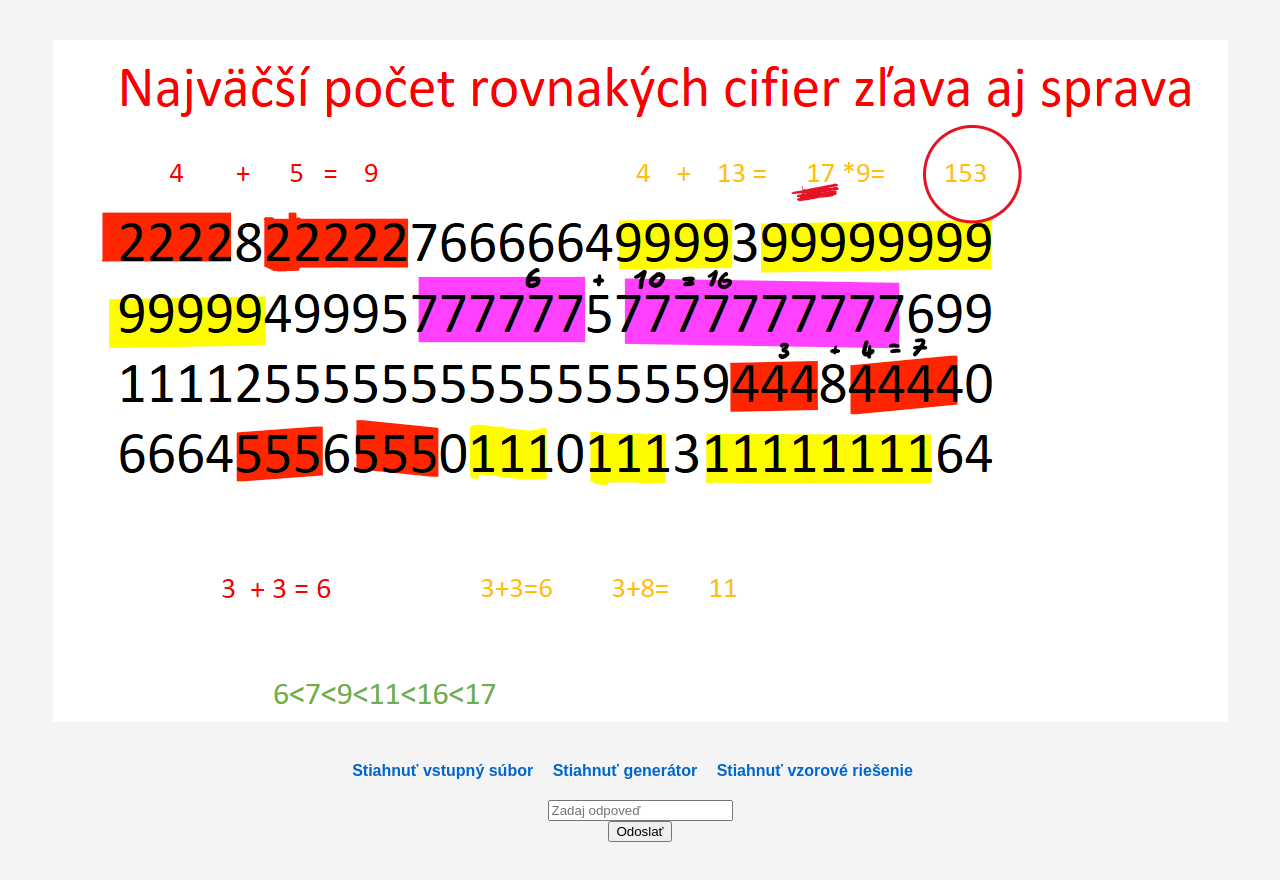
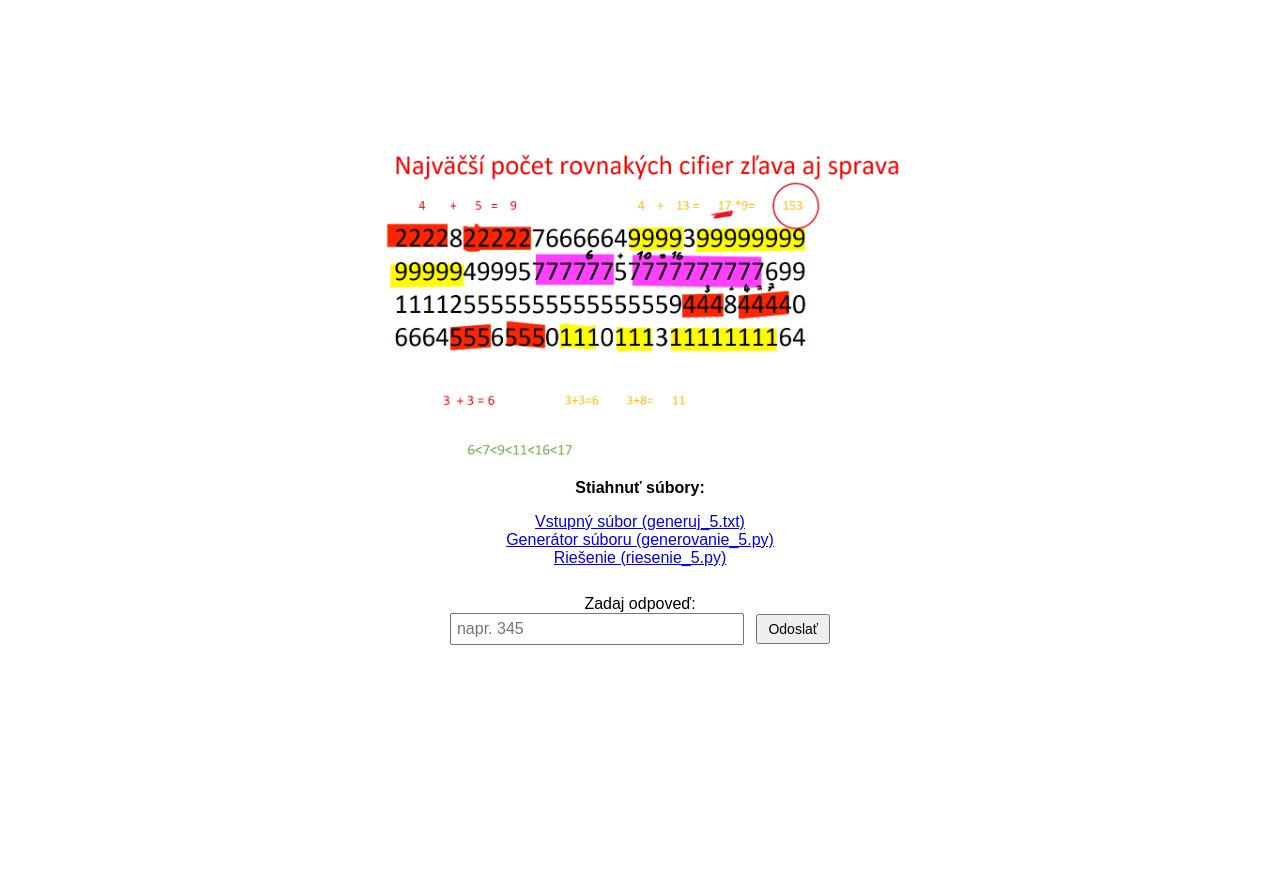
Before and after one commit to Zoldy9/zoznamiky-infomix, a plain HTML site: page 45577/index.html in a window 1280 px wide. After the commit the page ends 800 px from the top, so only its background shows below. Drawn offline with Linux system fonts and the light colour scheme.

Commit message:
Update index.html

```diff
--- a/45577/index.html
+++ b/45577/index.html
@@ -2,67 +2,99 @@
 <html lang="sk">
 <head>
     <meta charset="UTF-8">
-  <title>Úloha 5</title>
+    <title>INFOMIX – Úloha 5</title>
     <style>
-    body {
+        html, body {
+            font-family: Arial, sans-serif;
             margin: 0;
-      padding: 40px;
-      font-family: sans-serif;
-      background-color: #f4f4f4;
+            padding: 0;
+            overflow: hidden;
+            width: 100vw;
+            height: 100vh;
+        }
+        .container {
+            box-sizing: border-box;
+            width: 100%;
+            height: 100%;
+            padding: 20px;
             display: flex;
             flex-direction: column;
+            justify-content: center;
             align-items: center;
-      height: 100vh;
-      overflow: hidden;
+        }
+        .section {
+            margin-bottom: 12px;
+            text-align: center;
+        }
+        #next-task {
+            display: none;
+            margin-top: 10px;
+            padding: 8px;
+            border: 1px solid #ccc;
+            background-color: #f3f3f3;
+        }
+        input[type="text"] {
+            font-size: 16px;
+            padding: 5px;
+            width: 280px;
+        }
+        button {
+            padding: 5px 10px;
+            font-size: 14px;
+            margin-left: 8px;
         }
         img {
             max-width: 100%;
-      height: auto;
-      margin-bottom: 20px;
+            max-height: 40vh;
         }
-    .downloads {
-      margin: 20px 0;
-    }
-    .downloads a {
-      margin-right: 15px;
-      text-decoration: none;
-      color: #0066cc;
-      font-weight: bold;
-    }
-    #response {
-      margin-top: 20px;
-      font-weight: bold;
+        ul {
+            list-style: none;
+            padding: 0;
         }
     </style>
 </head>
 <body>
-  <img src="napoveda_5.png" alt="146">
 
-  <div class="downloads">
-    <a href="generuj_5.txt" download>Stiahnuť vstupný súbor</a>
-    <a href="generovanie_5.py" download>Stiahnuť generátor</a>
-    <a href="riesenie_5.py" download>Stiahnuť vzorové riešenie</a>
+<div class="container">
+    <div class="section">
+        <img src="napoveda_5.png" alt="Zadanie úlohy 5">
     </div>
 
-  <input type="text" id="answerInput" placeholder="Zadaj odpoveď">
-  <button onclick="checkAnswer()">Odoslať</button>
-  <div id="response"></div>
+    <div class="section">
+        <strong>Stiahnuť súbory:</strong>
+        <ul>
+            <li><a href="generuj_5.txt" download>Vstupný súbor (generuj_5.txt)</a></li>
+            <li><a href="generovanie_5.py" download>Generátor súboru (generovanie_5.py)</a></li>
+            <li><a href="riesenie_5.py" download>Riešenie (riesenie_5.py)</a></li>
+        </ul>
+    </div>
+
+    <div class="section">
+        <label for="odpoved">Zadaj odpoveď:</label><br>
+        <input type="text" id="odpoved" placeholder="napr. 345">
+        <button onclick="skontroluj()">Odoslať</button>
+    </div>
+
+    <div id="next-task">
+        ✅ Správna odpoveď!
+    </div>
+</div>
 
 <script>
-    function checkAnswer() {
-      const answer = document.getElementById('answerInput').value.trim();
-      const responseDiv = document.getElementById('response');
+    function skontroluj() {
+        const spravna = "252";
+        const odpoved = document.getElementById("odpoved").value.trim();
+        const vysledok = document.getElementById("next-task");
 
-      if (answer === '252') {
-        responseDiv.style.color = 'green';
-        responseDiv.textContent = 'Správna odpoveď! Úloha je vyriešená.';
-        // Presmerovanie môžeš zapnúť takto:
-        // window.location.href = "dalsia_uloha.html";
+        if (odpoved === spravna) {
+            vysledok.style.display = "block";
+            window.location.href = "https://zoldy9.github.io/zoznamiky-infomix/252/";
         } else {
-        responseDiv.style.color = 'red';
-        responseDiv.textContent = 'Nesprávna odpoveď. Skús to znova.';
+            alert("Nesprávna odpoveď. Skús znova.");
+            vysledok.style.display = "none";
         }
     }
 </script>
+
 </body>
 </html>
```
Lines whose indentation alone changed are shown as unchanged.
